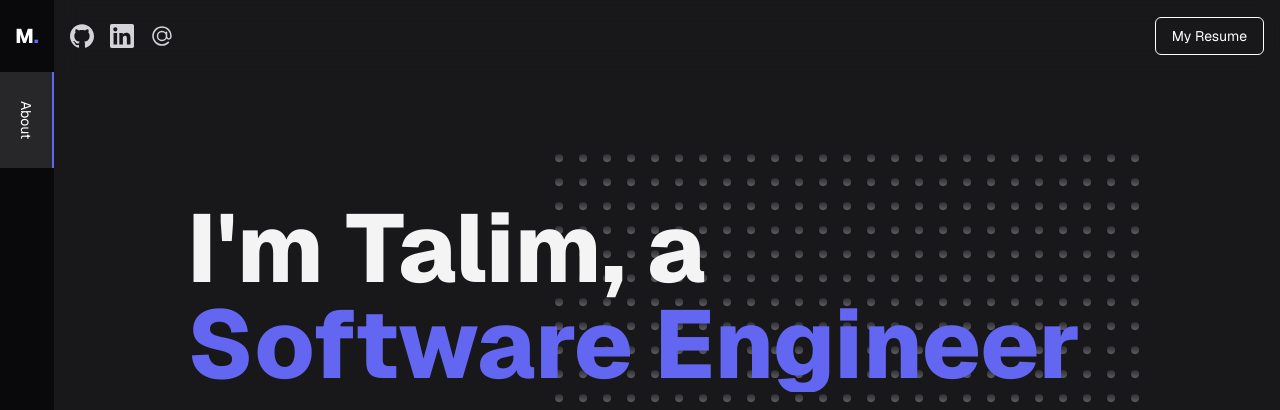
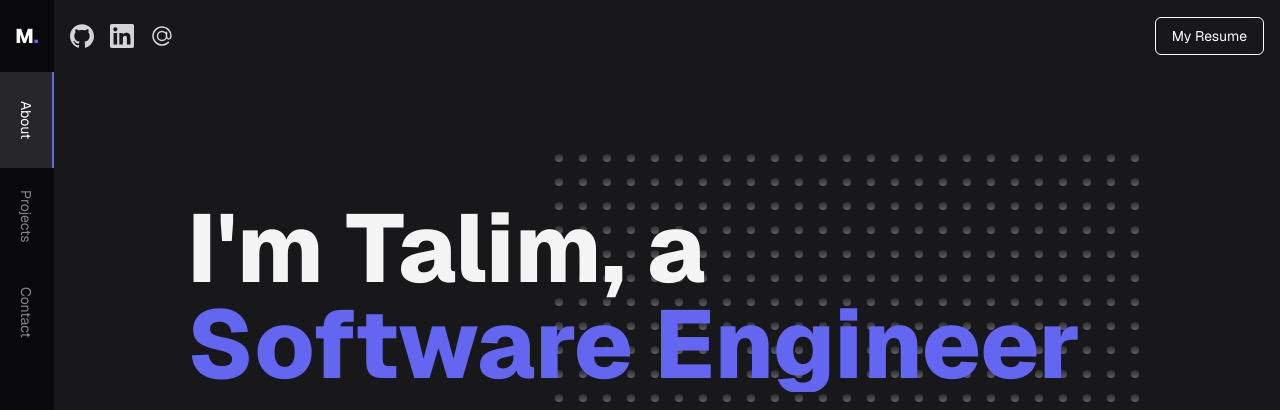
Before and after one commit to Md-Talim/Md-Talim, a Next.js app: page / in a window 1280 px wide. Shown: the top 410 px of the page. Built offline with nearby package versions, Linux system fonts and the light colour scheme.

Commit message:
fix: section link working

```diff
--- a/src/components/navigation/sidebar.tsx
+++ b/src/components/navigation/sidebar.tsx
@@ -1,5 +1,6 @@
 "use client";
 
+import { sectionLinks } from "@/data/links";
 import { motion } from "motion/react";
 import { useEffect, useState } from "react";
 import { SidebarLink } from "./sidebar-link";
@@ -14,13 +15,16 @@ export const Sidebar = () => {
       threshold: 0.3,
     };
 
-    const callback = (entries: IntersectionObserverEntry[]) => {
-      entries.forEach((entry: IntersectionObserverEntry) => {
-        setSelected(entry.target.id);
+    const callback = (entries: any) => {
+      entries.forEach((entry: any) => {
+        if (entry.isIntersecting) {
+          setSelected(entry.target.id);
+        }
       });
     };
 
     const observer = new IntersectionObserver(callback, options);
+
     sections.forEach((section) => observer.observe(section));
   }, []);
 
@@ -35,12 +39,15 @@ export const Sidebar = () => {
         M<span className="text-indigo-500">.</span>
       </span>
 
-      <SidebarLink
-        href="#about"
-        label="About"
-        selected={selected}
-        setSelected={setSelected}
-      />
+      {sectionLinks.map((section) => (
+        <SidebarLink
+          key={section.label}
+          href={section.href}
+          label={section.label}
+          selected={selected}
+          setSelected={setSelected}
+        />
+      ))}
     </motion.nav>
   );
 };
--- a/src/data/links.ts
+++ b/src/data/links.ts
@@ -1,18 +1,15 @@
 export const sectionLinks = [
   {
     href: "#about",
-    value: "about",
-    name: "About",
+    label: "About",
   },
   {
     href: "#projects",
-    value: "projects",
-    name: "Projects",
+    label: "Projects",
   },
   {
     href: "#contact",
-    value: "contact",
-    name: "Contact",
+    label: "Contact",
   },
 ];
 
```
